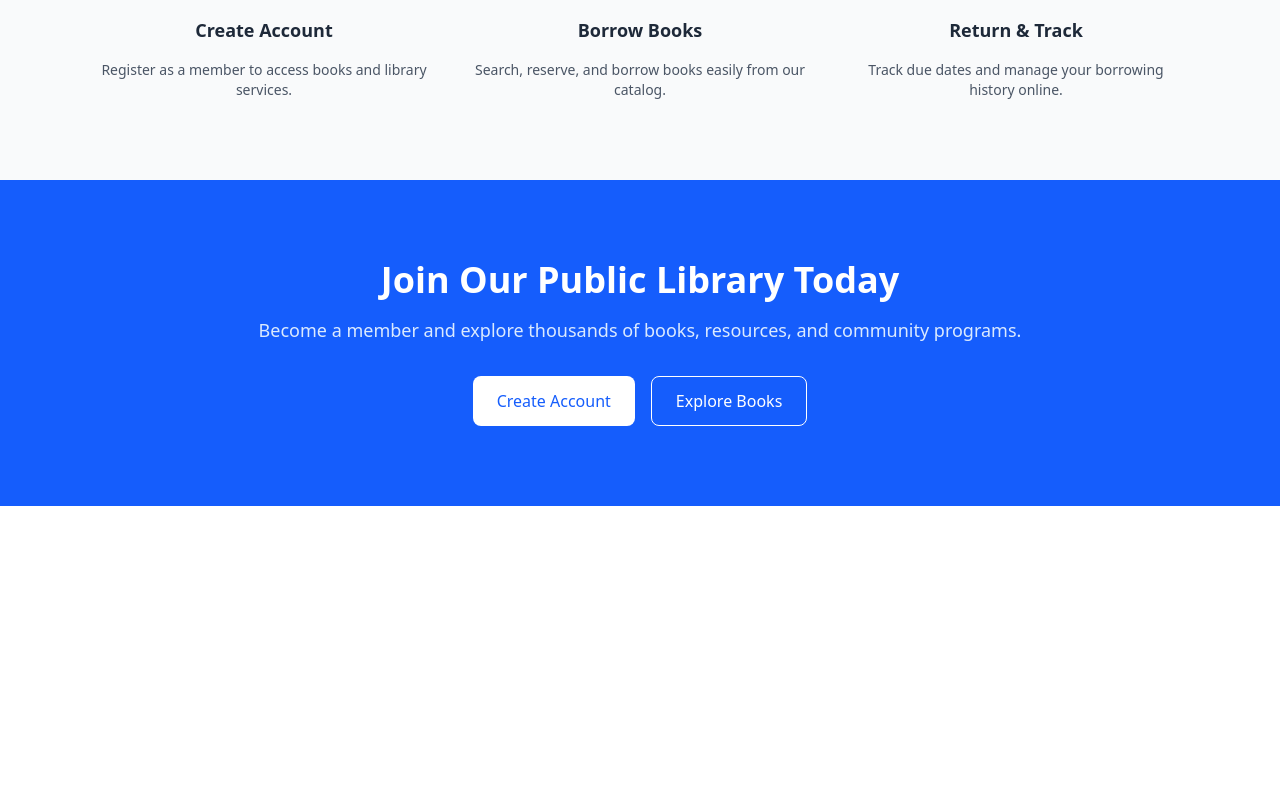
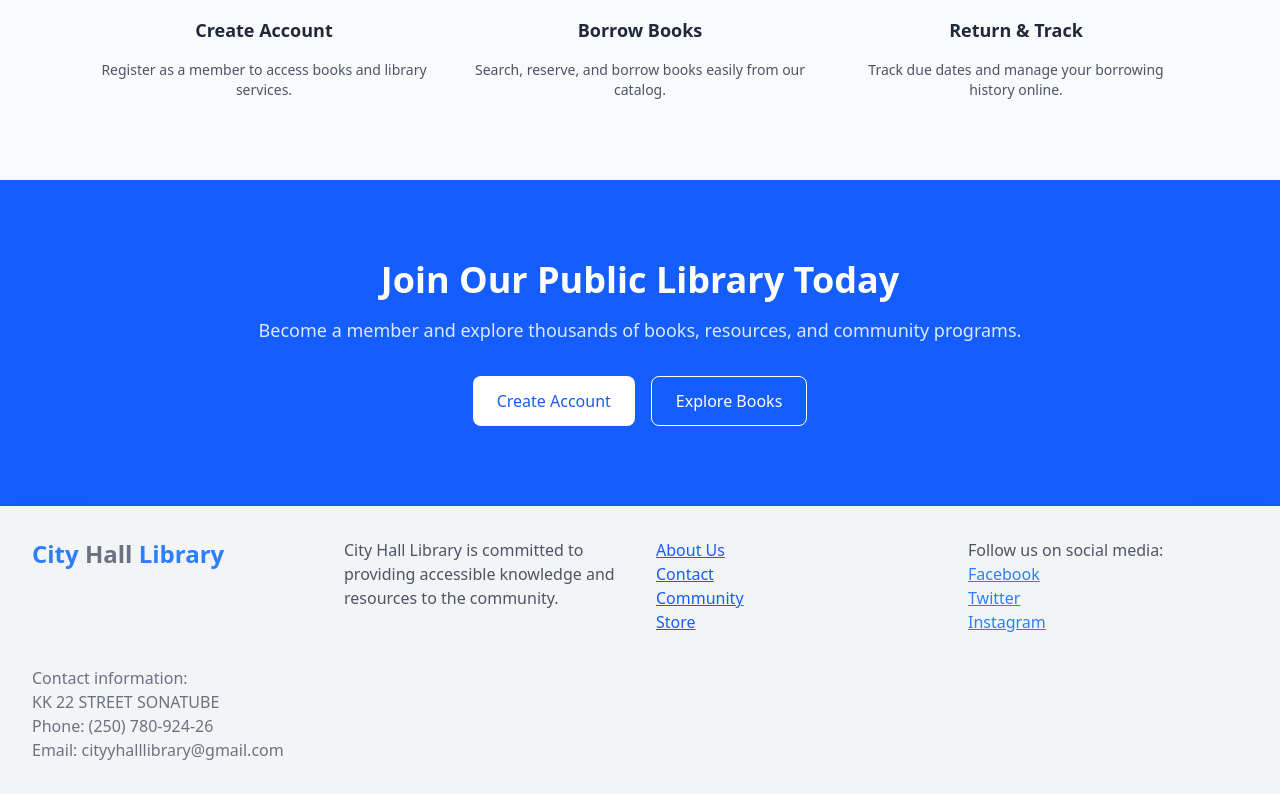
Before and after one commit to TonyKamanzi/library-management-system, a React (Vite) app in the folder frontend/: page / in a window 1280 px wide. Shown: the part 1564-2358 px from the top of the page. Before the commit the page ends 2070 px from the top, so only its background shows below. Built offline with nearby package versions, Linux system fonts and the light colour scheme; no server answers.

Commit message:
Add the footer comonent

```diff
--- /dev/null
+++ b/frontend/src/components/Footer.jsx
@@ -0,0 +1,65 @@
+import React from "react";
+import { Link } from "react-router-dom";
+
+export default function Footer() {
+  return (
+    <footer className="bg-gray-100 shadow-2xl">
+      <div className="grid grid-cols-1 md:grid-cols-2 lg:grid-cols-4 gap-8 p-8">
+        <Link to={"/"} className="text-2xl font-bold text-blue-500">
+          City <span className="text-gray-500"> Hall</span> Library
+        </Link>
+        <p className="text-gray-600">
+          City Hall Library is committed to providing accessible knowledge and
+          resources to the community.
+        </p>
+        <nav className="flex flex-col">
+          <Link className="underline text-blue-600" to="/about">
+            About Us
+          </Link>
+          <Link className="underline text-blue-600" to="/contact">
+            Contact
+          </Link>
+          <Link className="underline text-blue-600" to="/community">
+            Community
+          </Link>
+          <Link className="underline text-blue-600" to={"/store"}>
+            Store
+          </Link>
+        </nav>
+        <div className="flex flex-col text-gray-600">
+          <p>Follow us on social media:</p>
+          <a
+            className="text-blue-500 underline"
+            href="https://www.facebook.com/CityHallLibrary"
+            target="_blank"
+            rel="noopener noreferrer"
+          >
+            Facebook
+          </a>
+          <a
+            className="text-blue-500 underline"
+            href="https://www.twitter.com/CityHallLibrary"
+            target="_blank"
+            rel="noopener noreferrer"
+          >
+            Twitter
+          </a>
+          <a
+            className="text-blue-500 underline"
+            href="https://www.instagram.com/CityHallLibrary"
+            target="_blank"
+            rel="noopener noreferrer"
+          >
+            Instagram
+          </a>
+        </div>
+        <div className="text-gray-500">
+          <p>Contact information:</p>
+          <p>KK 22 STREET SONATUBE</p>
+          <p>Phone: (250) 780-924-26</p>
+          <p>Email: cityyhalllibrary@gmail.com</p>
+        </div>
+      </div>
+    </footer>
+  );
+}
--- a/frontend/src/pages/Home.jsx
+++ b/frontend/src/pages/Home.jsx
@@ -5,6 +5,7 @@ import Statistics from "../components/home/Statistics";
 import CoreFeatures from "../components/home/CoreFeatures";
 import HowItWorks from "../components/home/HowItWorks";
 import CallToAction from "../components/home/CallToAction";
+import Footer from "../components/Footer";
 
 export default function Home() {
   return (
@@ -14,7 +15,8 @@ export default function Home() {
       <Statistics />
       <CoreFeatures />
       <HowItWorks />
-      <CallToAction/>
+      <CallToAction />
+      <Footer/>
     </div>
   );
 }
```
